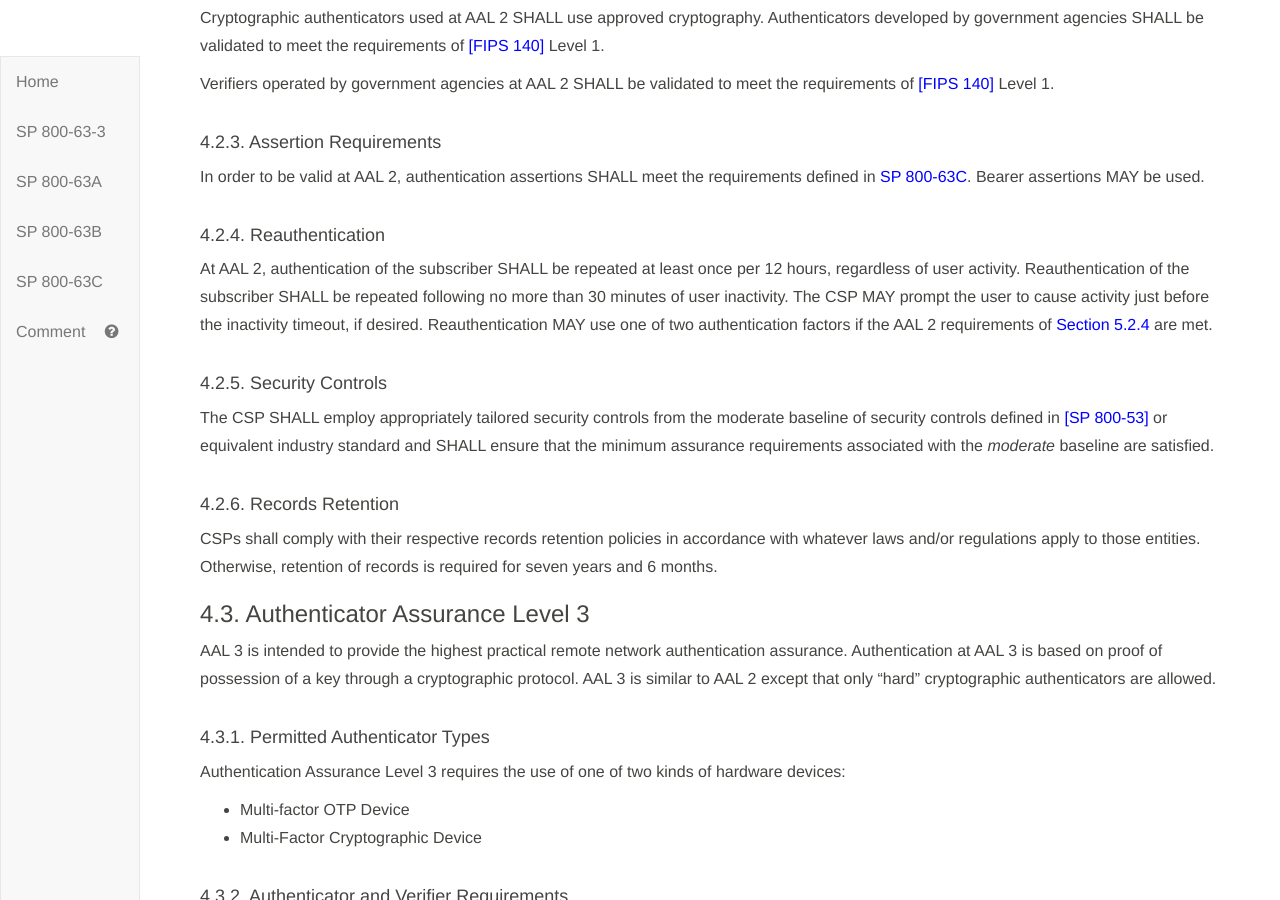
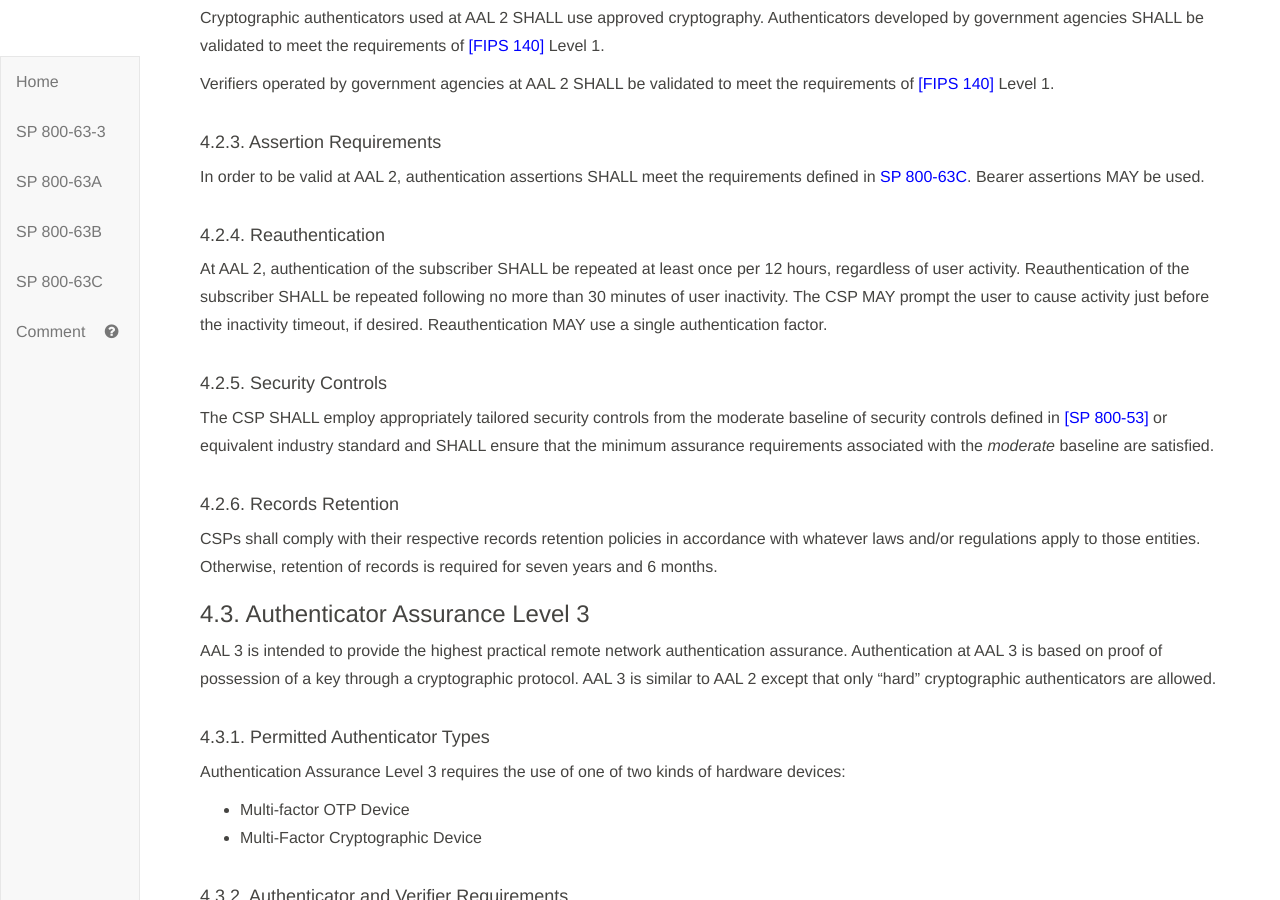
Before and after one commit to usnistgov/800-63-3, a Jekyll site: the page built from sp800-63b.md, in a window 1280 px wide and 900 px high, scrolled down 20550 px. Built offline with Jekyll 4.4.1, drawn with Linux system fonts in a browser that asks for light colours.

Commit message:
Remove obsolete reauthentication reference (closes #69)

```diff
--- a/sp800-63b/sec4_aal.md
+++ b/sp800-63b/sec4_aal.md
@@ -92,7 +92,7 @@ In order to be valid at AAL 2, authentication assertions SHALL meet the requirem
 
 #### <a name="aal2reauth"></a>4.2.4. Reauthentication
 
-At AAL 2, authentication of the subscriber SHALL be repeated at least once per 12 hours, regardless of user activity. Reauthentication of the subscriber SHALL be repeated following no more than 30 minutes of user inactivity. The CSP MAY prompt the user to cause activity just before the inactivity timeout, if desired. Reauthentication MAY use one of two authentication factors if the AAL 2 requirements of [Section 5.2.4](#reauth_sm) are met.
+At AAL 2, authentication of the subscriber SHALL be repeated at least once per 12 hours, regardless of user activity. Reauthentication of the subscriber SHALL be repeated following no more than 30 minutes of user inactivity. The CSP MAY prompt the user to cause activity just before the inactivity timeout, if desired. Reauthentication MAY use a single authentication factor.
 
 #### 4.2.5. Security Controls
 
```
